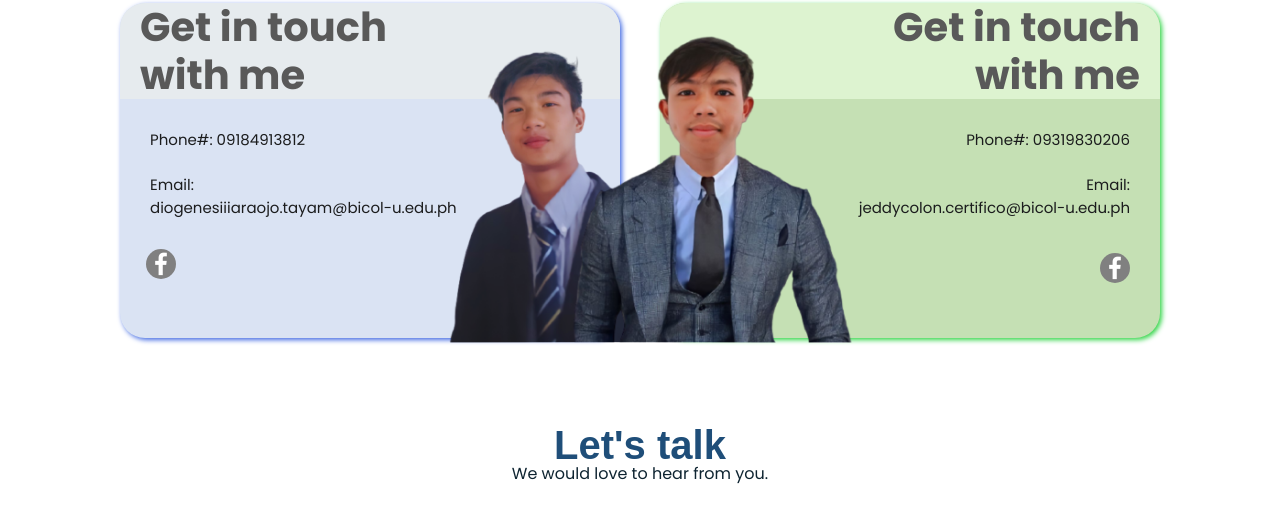
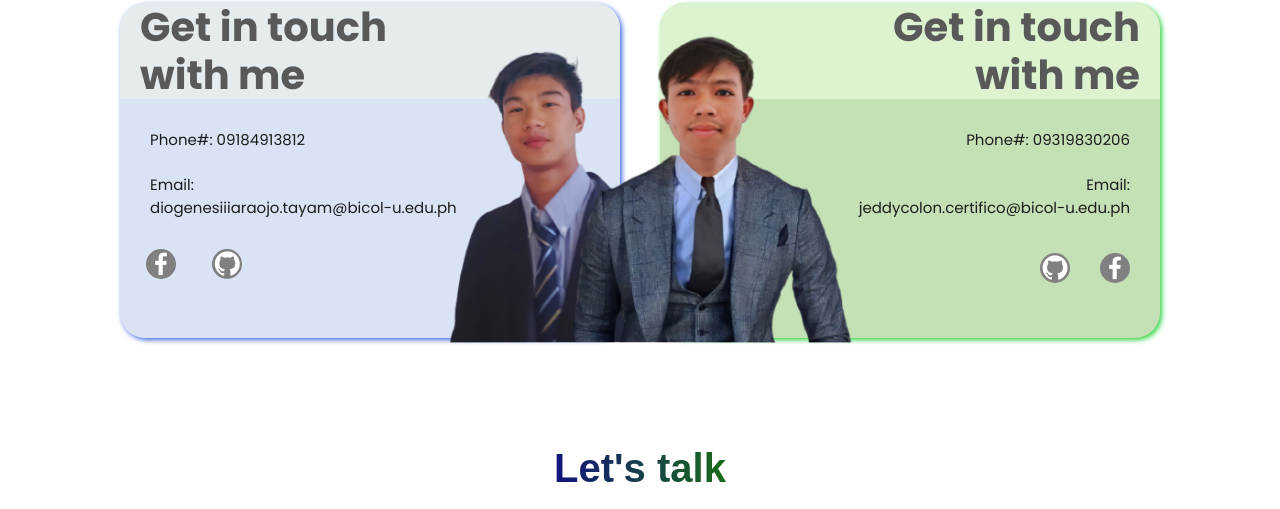
Before and after one commit to thirdxx/Tayam_Certifico, a PHP site: page /Tayam_Certifico/contact in a window 1280 px wide. Shown: the part 157-666 px from the top of the page. Run offline with PHP 8.4, Linux system fonts and the light colour scheme; the visitor is signed in with stand-in values (Sample User, id 1).

Commit message:
delete facebook icon in footer and edit log text in contact

```diff
--- a/resources/css/contact.css
+++ b/resources/css/contact.css
@@ -285,11 +285,12 @@ h2 {
 }
 
 .log {
-  color: #1f4e79;
+  background-image: linear-gradient(to right, rgb(19, 19, 126), #186b18);
+  -webkit-background-clip: text;
+  -webkit-text-fill-color: transparent;
   font-family: Arial, sans-serif;
   font-weight: bold;
   font-size: 40px;
-  line-height: 0;
   margin-bottom: 0px;
   padding-top: 10px;
 }
--- a/views/contact.php
+++ b/views/contact.php
@@ -22,6 +22,7 @@ if (isset($_SESSION['id']) && isset($_SESSION['user_name'])) {
       </div>
       <div class="footer__social">
         <a href="https://www.facebook.com/bunso.tayam" class="footer__icon"><i class="bx bxl-facebook" style="font-size: 30px; background-color:gray; border-radius: 50px; margin-left:10px"></i></a>
+        <a href="https://github.com/thirdxx" class="footer__icon"><i class="bx bxl-github" style="font-size: 30px; background-color:gray; border-radius: 50px; margin-right: 10px"></i></a>
       </div>
     </div>
 
@@ -32,6 +33,7 @@ if (isset($_SESSION['id']) && isset($_SESSION['user_name'])) {
       </div>
       <div class="footer__social"><br>
         <a href="https://www.facebook.com/jeddy.certifico.WDS" class="footer__icon"><i class="bx bxl-facebook" style="font-size: 30px; background-color:gray; border-radius: 50px;float: right; margin-right: 30px; margin-top: 10px;"></i></a>
+        <a href="https://github.com/JeddyCertifico" class="footer__icon"><i class="bx bxl-github" style="font-size: 30px; background-color:gray; border-radius: 50px; float: right; margin-right: 30px; margin-top: 10px;"></i></a>
       </div>
       <div>
       </div>
@@ -39,7 +41,7 @@ if (isset($_SESSION['id']) && isset($_SESSION['user_name'])) {
   </div>
 
   <li class="form__item">
-    <p class="log">Let's <span>talk</span></p><br>
+    <p class="log">Let's talk</p><br>
   </li>
   <p class="ptext">We would love to hear from you.</p>
   <form class="f1" method="post" action="./send_email.php">
--- a/views/partials/footer.php
+++ b/views/partials/footer.php
@@ -2,7 +2,6 @@
    <footer class="footer conatiner-fluid">
      <p class="footer__title">Tayam_Certifico</p>
      <div class="footer__social">
-       <a href="https://www.facebook.com/bunso.tayam" class="footer__icon"><i class="bx bxl-facebook"></i></a>
        <a href="./" type="solid" class="footer__icon"><i class="bx bxs-home"></i></a>
        <a href="https://github.com/thirdxx/Tayam_Certifico" class="footer__icon"><i class="bx bxl-github"></i></a>
      </div>
```
